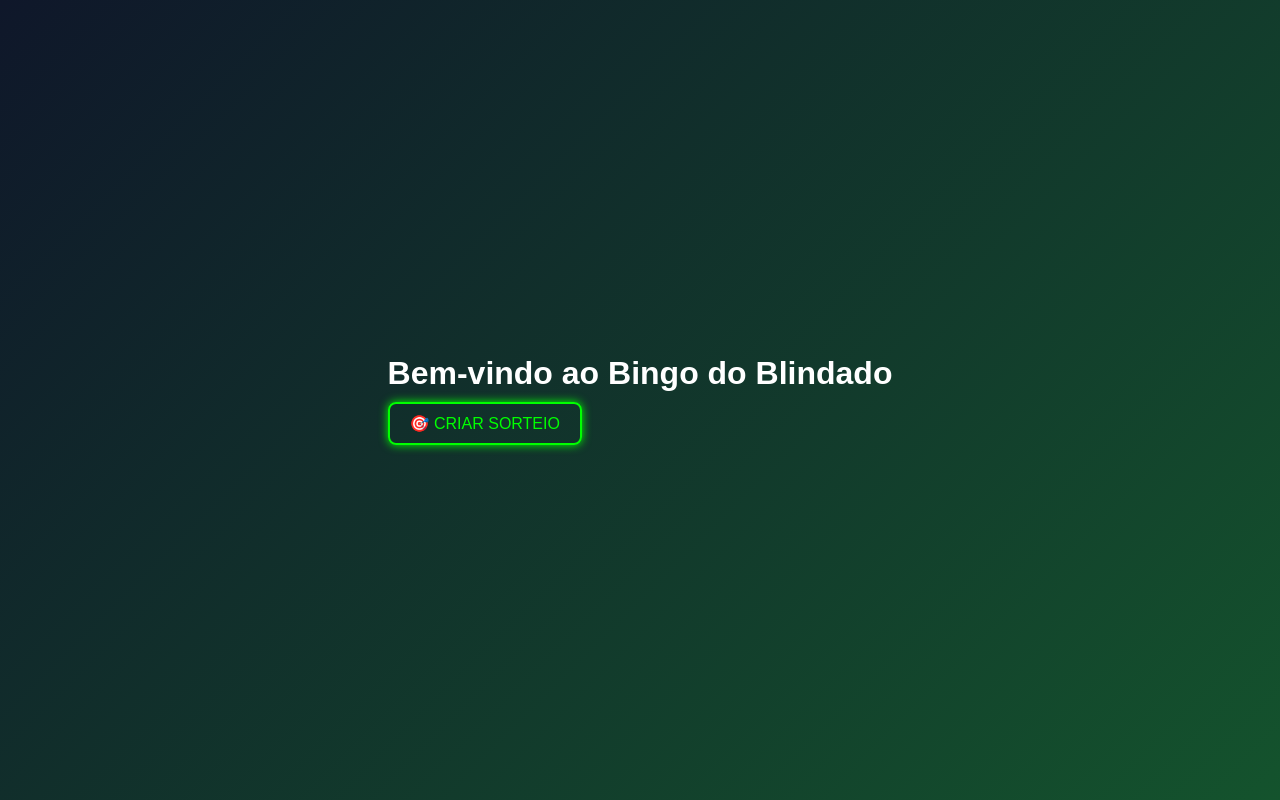
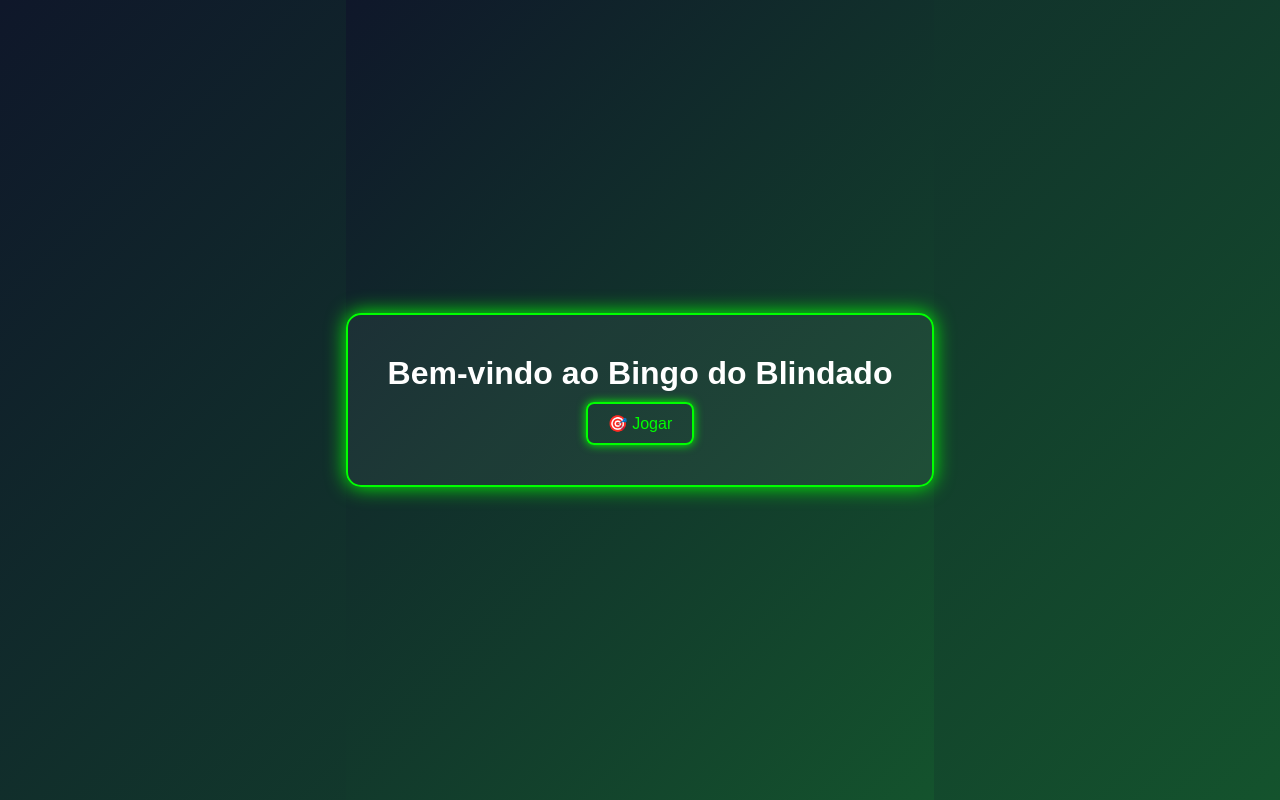
Before and after one commit to blinbingo/bingo, a Next.js app: page / in a window 1280 px wide. Built offline with nearby package versions, Linux system fonts and the light colour scheme.

Commit message:
Update index.js

```diff
--- a/pages/index.js
+++ b/pages/index.js
@@ -1,13 +1,13 @@
-
+import styles from "../styles/style.module.css";
 import Link from "next/link";
 
 export default function Home() {
   return (
-    <div className="body">
-      <div className="card">
-        <h1>Bem-vindo ao Bingo do Blindado</h1>
+    <div className={styles.body}>
+      <div className={styles.card}>
+        <h1 className={styles.title}>Bem-vindo ao Bingo do Blindado</h1>
         <Link href="/simulador">
-          <button className="button">🎯 CRIAR SORTEIO</button>
+          <button className={styles.button}>🎯 Jogar</button>
         </Link>
       </div>
     </div>
```
